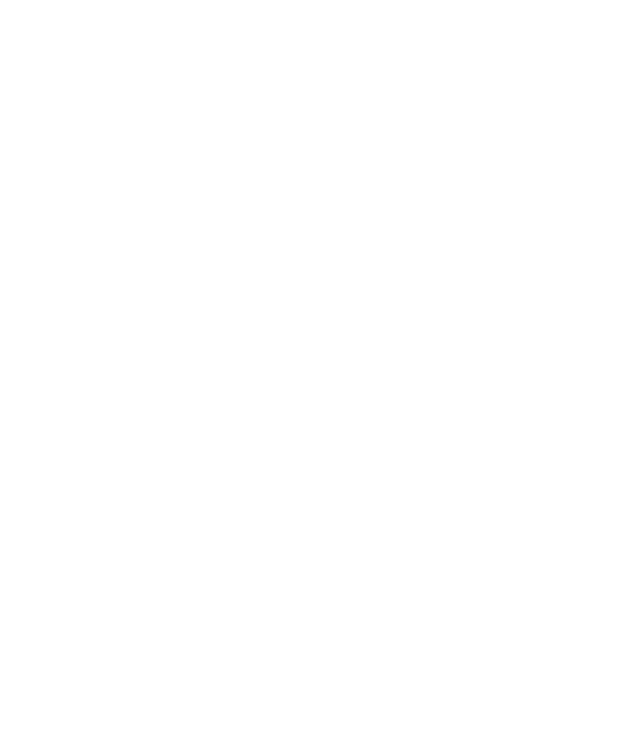
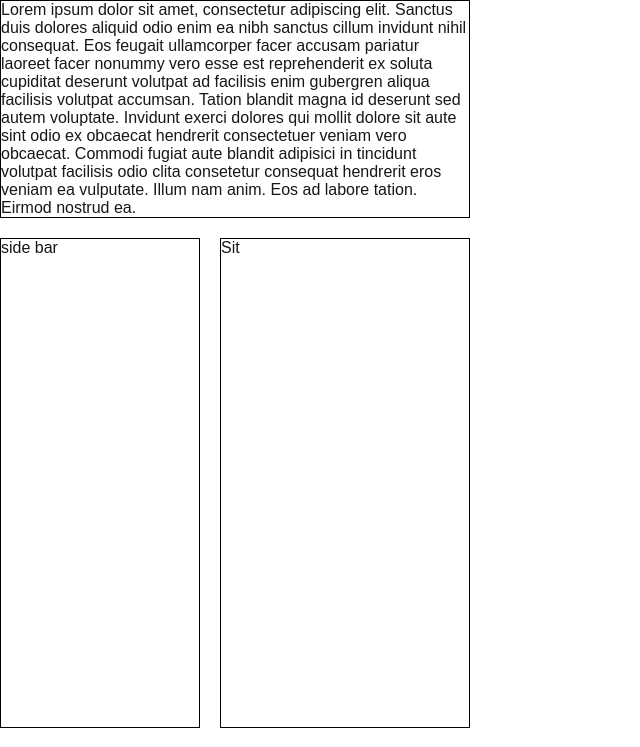
Before and after one commit to Spanosnick/frontend_checklist, a Next.js app: page / in a window 1280 px wide. Shown: the top 747 px of the page, without its empty margins (0-640 px from the left). Built offline with nearby package versions, Linux system fonts and the light colour scheme.

Commit message:
grid template areas

```diff
--- /dev/null
+++ b/src/app/flex-grid.css
@@ -0,0 +1,31 @@
+
+.grid-container {
+display: grid;
+    grid-template-columns: 200px 250px;
+    grid-auto-rows: minmax(150px,auto) ;
+    grid-gap: 20px;
+    grid-template-areas:"header header"
+                        "sidebar main"
+                        "sidebar main"
+                        "sidebar main"
+                        "footer footer";
+}
+.flex-item, .grid-item {
+
+    border: 1px solid black;
+}
+.grid-item-1{
+    grid-area: header;
+}
+
+.grid-item-2{
+    grid-area: sidebar;
+}
+
+.grid-item-3{
+    grid-area: main;
+}
+
+.grid-item-4{
+    grid-area: footer;
+}
--- a/src/app/page.js
+++ b/src/app/page.js
@@ -1,16 +1,33 @@
 'use client';
 import Image from "next/image";
 import styles from "./page.module.css";
+import "./flex-grid.css";
 
-import {useEffect, useState} from "react";
 
 export default function Home() {
 
-  return (
-    <div className={styles.page}>
-      <main className={styles.main}>
+    return (
+        <div>
 
-      </main>
-    </div>
-  );
+            <div className='grid-container'>
+
+                <div className='grid-item grid-item-1'> Lorem ipsum dolor sit amet, consectetur adipiscing elit. Sanctus
+                    duis dolores aliquid odio enim ea
+                    nibh sanctus cillum invidunt nihil consequat. Eos feugait ullamcorper facer accusam pariatur laoreet
+                    facer nonummy vero esse est reprehenderit ex soluta cupiditat deserunt volutpat ad facilisis enim
+                    gubergren aliqua facilisis volutpat accumsan. Tation blandit magna id deserunt sed autem voluptate.
+                    Invidunt exerci dolores qui mollit dolore sit aute sint odio ex obcaecat hendrerit consectetuer
+                    veniam vero obcaecat. Commodi fugiat aute blandit adipisici in tincidunt volutpat facilisis odio
+                    clita consetetur consequat hendrerit eros veniam ea vulputate. Illum nam anim. Eos ad labore tation.
+                    Eirmod nostrud ea.
+                </div>
+                <div className='grid-item grid-item-2'>side bar
+                </div>
+                <div className='grid-item grid-item-3'>Sit</div>
+                <div className='grid-item grid-item-4'>Amet</div>
+                <div className='grid-item grid-item-5'>Consectetur</div>
+
+            </div>
+        </div>
+    );
 }
```
